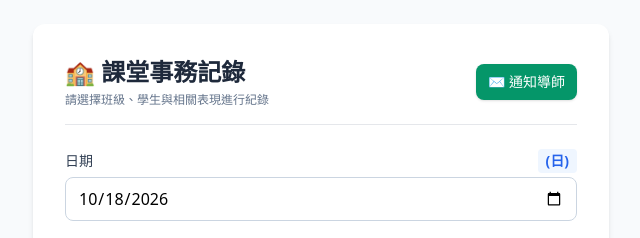
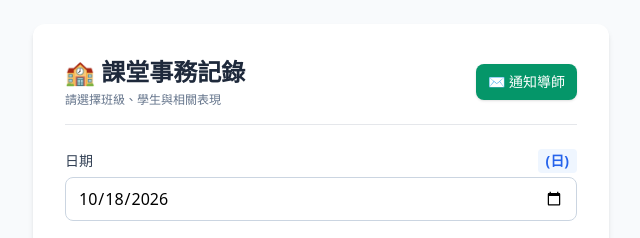
Before and after one commit to kliaktv/class, a plain HTML site: page record.htm in a window 1280 px wide. Shown: the top 238 px of the page, 319-959 px from the left. Drawn offline with nearby package versions, Linux system fonts and the light colour scheme; no server answers.

Commit message:
Update record.htm

```diff
--- a/record.htm
+++ b/record.htm
@@ -18,7 +18,7 @@
             <div class="flex justify-between items-center mb-6 border-b pb-4">
                 <div>
                     <h1 class="text-2xl font-bold text-slate-800">🏫 課堂事務記錄</h1>
-                    <p class="text-xs text-slate-500 mt-1">請選擇班級、學生與相關表現進行紀錄</p>
+                    <p class="text-xs text-slate-500 mt-1">請選擇班級、學生與相關表現</p>
                 </div>
                 <button type="button" onclick="openNotifyModal()"
                     class="flex items-center gap-1 bg-emerald-600 hover:bg-emerald-700 text-white text-sm font-medium py-2 px-3 rounded-lg shadow transition">
```
